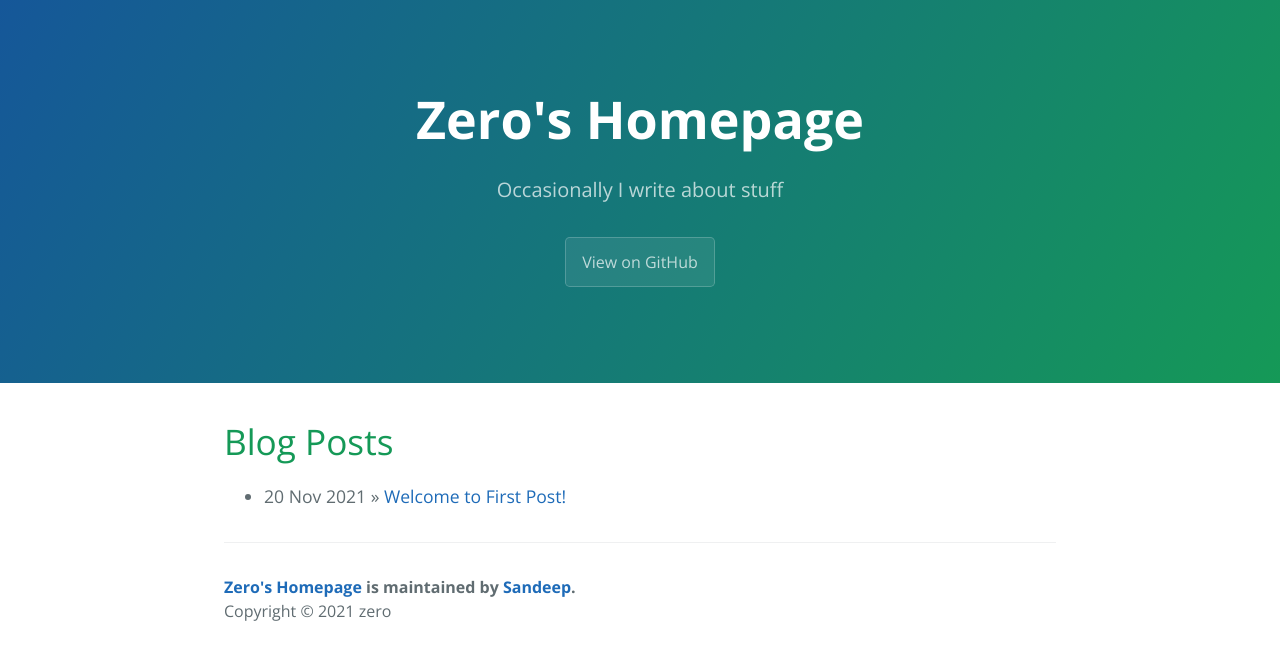
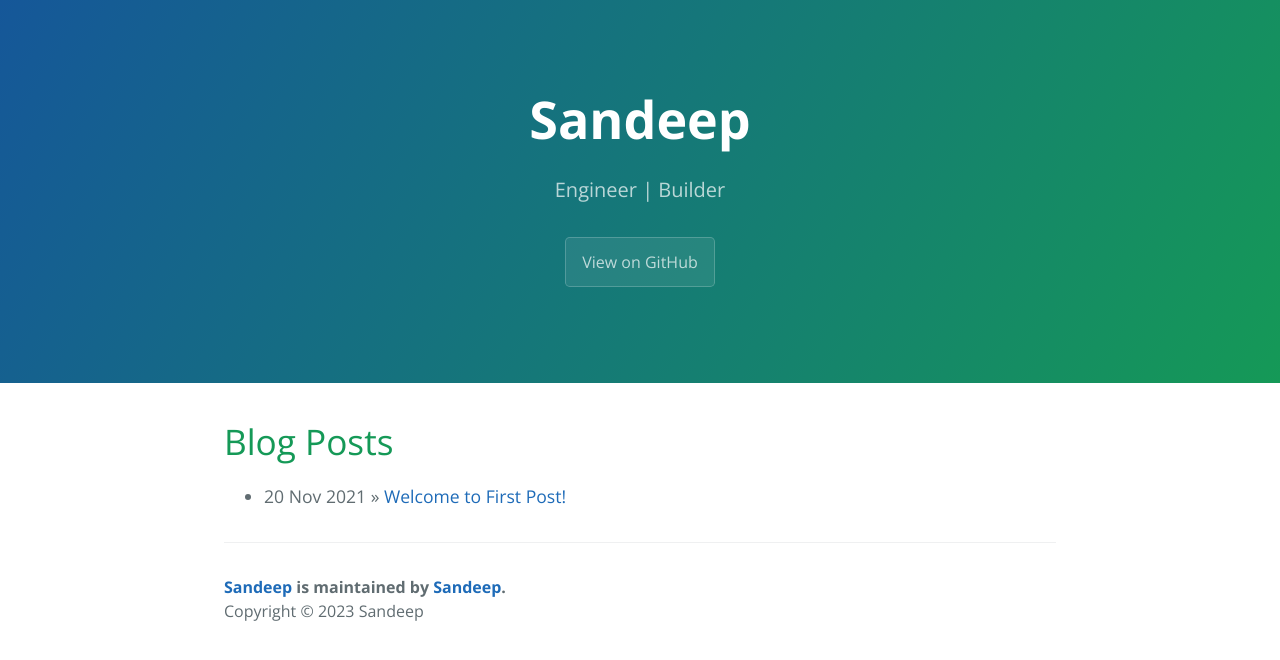
Before and after one commit to ethereal-sandeep/ethereal-sandeep.github.io, a Jekyll site: the page built from index.html, in a window 1280 px wide. Shown: the top 660 px of the page. Built offline with Jekyll 4.4.1, drawn with Linux system fonts in a browser that asks for light colours; the list of posts is cut into pages by our own code.

Commit message:
Update site

```diff
--- a/_config.yml
+++ b/_config.yml
@@ -1,10 +1,10 @@
 # Setup
-title:        Zero's Homepage
-tagline:      Occasionally I write about stuff
+title:        Sandeep
+tagline:      Engineer | Builder
 baseurl:      ""
 paginate:     1
 locale:       "en"
-copyright:    2021 zero
+copyright:    2023 Sandeep
 
 # About/contact
 author:
--- a/css/cayman.css
+++ b/css/cayman.css
@@ -2,7 +2,7 @@
 
 .highlight table pre { margin: 0; }
 
-.highlight .cm { color: #999988; font-style: italic; }
+.highlight .cm { color: #cdcd32; font-style: italic; }
 
 .highlight .cp { color: #999999; font-weight: bold; }
 
```
Also changed, not shown: README.md.
